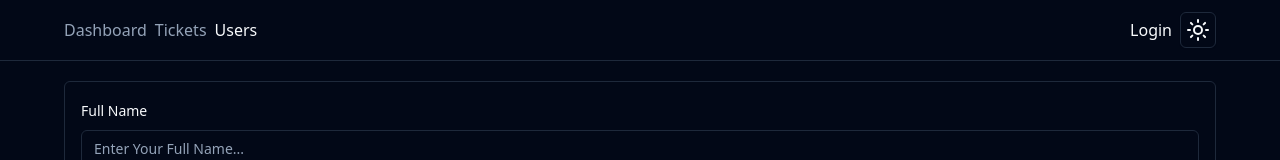
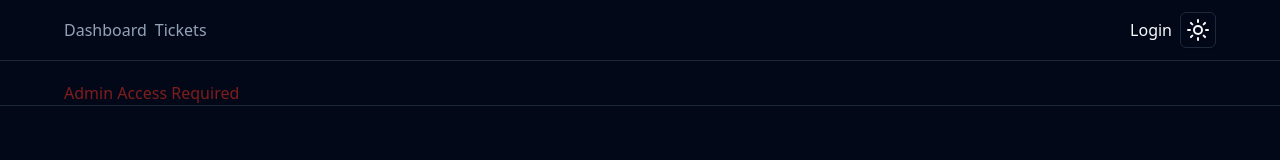
Before and after one commit to missfangfang/TixItUp, a Next.js app: page /users in a window 1280 px wide. Shown: the top 160 px of the page. Built offline with nearby package versions, Linux system fonts and the light colour scheme; no server answers; the database is empty.

Commit message:
[feat] Require admin permission to view and edit users

```diff
--- a/app/users/[id]/page.tsx
+++ b/app/users/[id]/page.tsx
@@ -1,11 +1,18 @@
 import prisma from "@/prisma/db";
 import UserForm from "@/components/UserForm";
+import { getServerSession } from "next-auth";
+import options from "@/app/api/auth/[...nextauth]/options";
 
 interface Props {
   params: { id: string };
 }
 
 const EditUser = async ({ params }: Props) => {
+  const session = await getServerSession(options);
+  if (session?.user.role !== "ADMIN") {
+    return <p className="text-destructive">Admin Access Required</p>;
+  }
+
   const user = await prisma?.user.findUnique({
     where: { id: parseInt(params.id) },
   });
--- a/app/users/page.tsx
+++ b/app/users/page.tsx
@@ -1,9 +1,16 @@
 import UserForm from "@/components/UserForm";
 import UsersDataTable from "@/app/users/UsersDataTable";
 import prisma from "@/prisma/db";
+import { getServerSession } from "next-auth";
+import options from "@/app/api/auth/[...nextauth]/options";
 
 const Users = async () => {
+  const session = await getServerSession(options);
   const users = await prisma.user.findMany();
+
+  if (session?.user.role !== "ADMIN") {
+    return <p className="text-destructive">Admin Access Required</p>;
+  }
 
   return (
     <div>
--- a/components/MainNav.tsx
+++ b/components/MainNav.tsx
@@ -10,7 +10,7 @@
 
   return (
     <div className="flex justify-between">
-      <MainNavLinks />
+      <MainNavLinks role={session?.user.role} />
 
       <div className="flex items-center gap-2">
         {session ? (
--- a/components/MainNavLinks.tsx
+++ b/components/MainNavLinks.tsx
@@ -3,18 +3,20 @@
 import Link from "next/link";
 import { usePathname } from "next/navigation";
 
-const MainNavLinks = () => {
+const MainNavLinks = ({ role }: { role?: string }) => {
   const links = [
-    { label: "Dashboard", href: "/" },
-    { label: "Tickets", href: "/tickets" },
-    { label: "Users", href: "/users" },
+    { label: "Dashboard", href: "/", adminOnly: false },
+    { label: "Tickets", href: "/tickets", adminOnly: false },
+    { label: "Users", href: "/users", adminOnly: true },
   ];
 
   const currentPath = usePathname();
 
   return (
     <div className="flex items-center gap-2">
-      {links.map((link) => (
+      {links
+        .filter((link) => !link.adminOnly || role === "ADMIN")
+        .map((link) => (
           <Link
             className={`navbar-link ${
               currentPath === link.href &&
```
Lines whose indentation alone changed are shown as unchanged.
